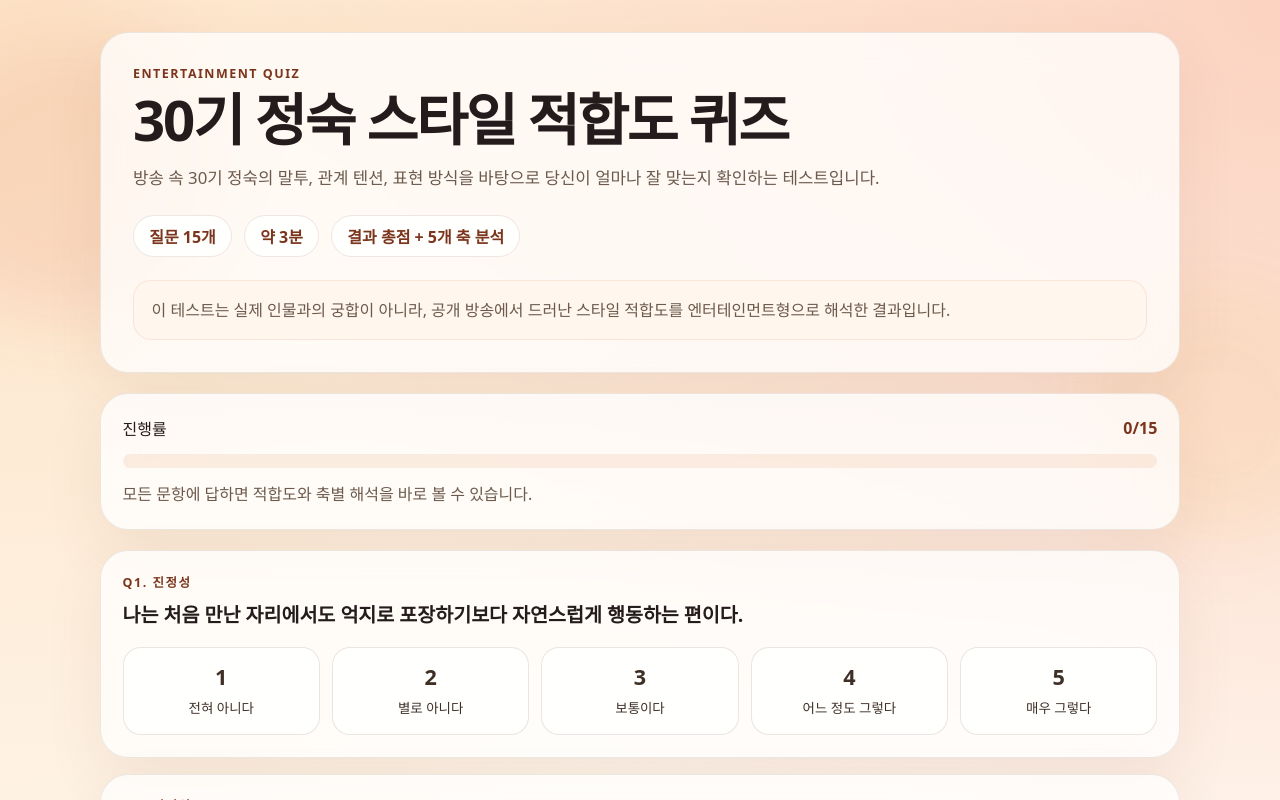
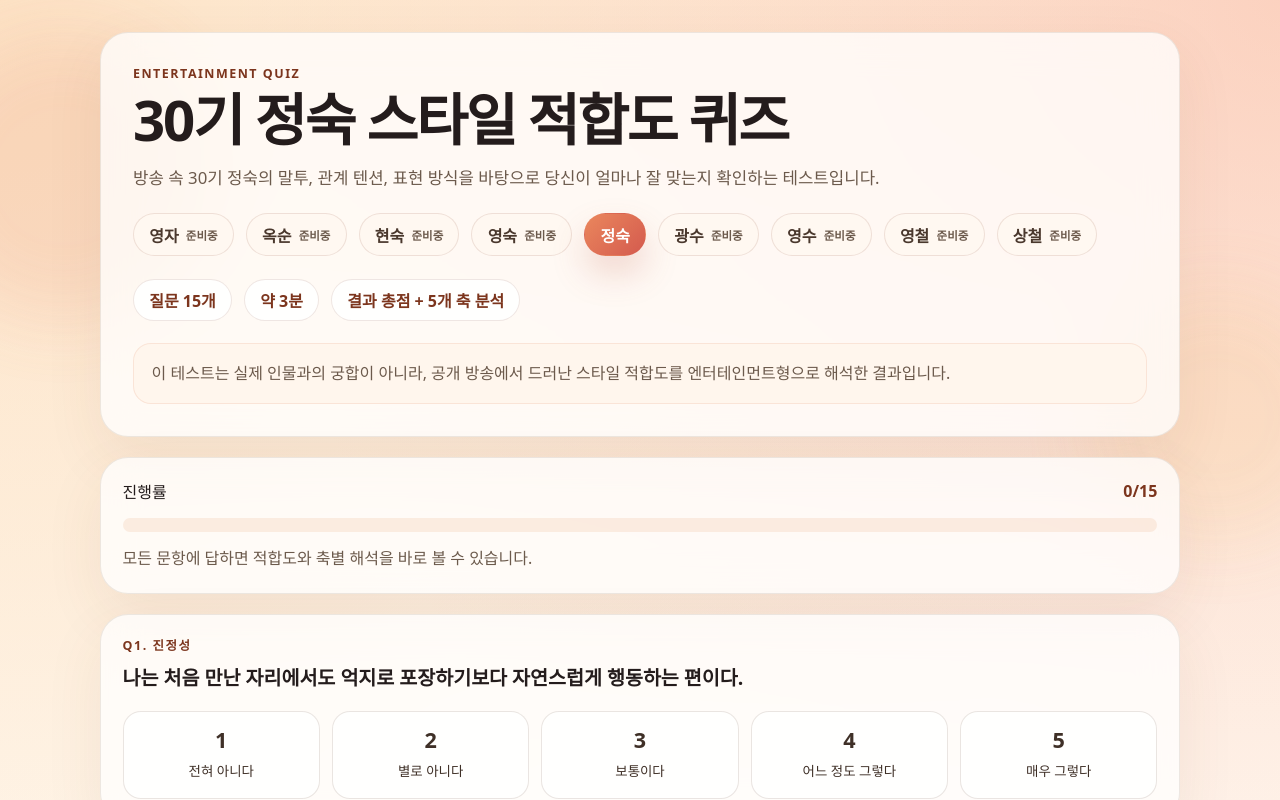
Before and after one commit to wilgon456/love-match-jungsook-quiz, a React (Vite) app: page / in a window 1280 px wide. Shown: the top 800 px of the page. Built offline with nearby package versions, Linux system fonts and the light colour scheme.

Commit message:
Add selectable character list

```diff
--- a/src/App.jsx
+++ b/src/App.jsx
@@ -3,6 +3,17 @@ import { dimensions, questions, scaleLabels } from "./quizData";
 import { calculateResult, getDimensionSummary } from "./scoring";
 
 const scoreOptions = [1, 2, 3, 4, 5];
+const people = [
+  { id: "youngja", label: "영자", available: false },
+  { id: "oksun", label: "옥순", available: false },
+  { id: "hyunsook", label: "현숙", available: false },
+  { id: "youngsook", label: "영숙", available: false },
+  { id: "jungsook", label: "정숙", available: true },
+  { id: "kwangsoo", label: "광수", available: false },
+  { id: "youngsoo", label: "영수", available: false },
+  { id: "youngchul", label: "영철", available: false },
+  { id: "sangchul", label: "상철", available: false }
+];
 
 const dimensionAccent = {
   authenticity: "var(--accent-1)",
@@ -13,18 +24,22 @@ const dimensionAccent = {
 };
 
 export default function App() {
+  const [selectedPersonId, setSelectedPersonId] = useState("jungsook");
   const [answers, setAnswers] = useState({});
   const [showResult, setShowResult] = useState(false);
+  const selectedPerson =
+    people.find((person) => person.id === selectedPersonId) ?? people[4];
+  const isQuizAvailable = selectedPerson.available;
 
   const answeredCount = Object.keys(answers).length;
   const progress = Math.round((answeredCount / questions.length) * 100);
   const result = useMemo(() => {
-    if (!showResult || answeredCount !== questions.length) {
+    if (!isQuizAvailable || !showResult || answeredCount !== questions.length) {
       return null;
     }
 
     return calculateResult(answers);
-  }, [answers, answeredCount, showResult]);
+  }, [answers, answeredCount, isQuizAvailable, showResult]);
 
   function handleSelect(questionId, value) {
     setAnswers((current) => ({
@@ -48,6 +63,13 @@ export default function App() {
     window.scrollTo({ top: 0, behavior: "smooth" });
   }
 
+  function handlePersonChange(personId) {
+    setSelectedPersonId(personId);
+    setAnswers({});
+    setShowResult(false);
+    window.scrollTo({ top: 0, behavior: "smooth" });
+  }
+
   return (
     <div className="page-shell">
       <div className="ambient ambient-left" />
@@ -56,11 +78,31 @@ export default function App() {
       <main className="app-frame">
         <section className="hero-card">
           <p className="eyebrow">ENTERTAINMENT QUIZ</p>
-          <h1>30기 정숙 스타일 적합도 퀴즈</h1>
+          <h1>30기 {selectedPerson.label} 스타일 적합도 퀴즈</h1>
           <p className="hero-copy">
-            방송 속 30기 정숙의 말투, 관계 텐션, 표현 방식을 바탕으로
-            당신이 얼마나 잘 맞는지 확인하는 테스트입니다.
+            {isQuizAvailable
+              ? `방송 속 30기 ${selectedPerson.label}의 말투, 관계 텐션, 표현 방식을 바탕으로 당신이 얼마나 잘 맞는지 확인하는 테스트입니다.`
+              : `30기 ${selectedPerson.label} 스타일 퀴즈도 선택할 수 있게 준비 중입니다. 지금은 정숙 퀴즈를 먼저 체험할 수 있습니다.`}
           </p>
+
+          <div className="people-selector" aria-label="인물 선택">
+            {people.map((person) => {
+              const selected = person.id === selectedPersonId;
+
+              return (
+                <button
+                  key={person.id}
+                  type="button"
+                  className={`person-chip ${selected ? "selected" : ""} ${person.available ? "available" : "pending"}`}
+                  onClick={() => handlePersonChange(person.id)}
+                  aria-pressed={selected}
+                >
+                  <span>{person.label}</span>
+                  {!person.available && <small>준비중</small>}
+                </button>
+              );
+            })}
+          </div>
 
           <div className="hero-badges">
             <span>질문 15개</span>
@@ -74,7 +116,9 @@ export default function App() {
           </div>
         </section>
 
-        {showResult && result ? (
+        {!isQuizAvailable ? (
+          <ComingSoonView onSelectJungsook={() => handlePersonChange("jungsook")} />
+        ) : showResult && result ? (
           <ResultView result={result} onReset={handleReset} />
         ) : (
           <>
@@ -147,6 +191,34 @@ export default function App() {
         )}
       </main>
     </div>
+  );
+}
+
+function ComingSoonView({ onSelectJungsook }) {
+  return (
+    <section className="result-stack">
+      <article className="result-card">
+        <div className="section-head">
+          <h3>이 인물 퀴즈는 준비 중입니다</h3>
+          <p>선택 UI는 먼저 열어두었고, 실제 문항과 점수 로직은 순차적으로 추가할 예정입니다.</p>
+        </div>
+
+        <div className="guidance-grid">
+          <div className="guidance-box">
+            <p className="mini-label">지금 체험 가능</p>
+            <span>30기 정숙 스타일 적합도 퀴즈</span>
+          </div>
+          <div className="guidance-box">
+            <p className="mini-label">추가 예정</p>
+            <span>영자, 옥순, 현숙, 영숙, 광수, 영수, 영철, 상철</span>
+          </div>
+        </div>
+
+        <button type="button" className="primary-button" onClick={onSelectJungsook}>
+          정숙 퀴즈 체험하기
+        </button>
+      </article>
+    </section>
   );
 }
 
--- a/src/styles.css
+++ b/src/styles.css
@@ -126,6 +126,56 @@ button {
   flex-wrap: wrap;
   gap: 0.75rem;
   margin-top: 1.4rem;
+}
+
+.people-selector {
+  display: flex;
+  flex-wrap: wrap;
+  gap: 0.75rem;
+  margin-top: 1.25rem;
+}
+
+.person-chip {
+  display: inline-flex;
+  align-items: center;
+  gap: 0.45rem;
+  min-height: 2.7rem;
+  padding: 0.55rem 0.95rem;
+  border-radius: 999px;
+  border: 1px solid rgba(124, 53, 29, 0.12);
+  background: rgba(255, 255, 255, 0.82);
+  color: #4a382d;
+  font-weight: 700;
+  transition:
+    transform 180ms ease,
+    box-shadow 180ms ease,
+    border-color 180ms ease,
+    background 180ms ease;
+}
+
+.person-chip small {
+  font-size: 0.72rem;
+  color: var(--text-soft);
+}
+
+.person-chip:hover {
+  transform: translateY(-2px);
+  box-shadow: 0 14px 26px rgba(132, 76, 45, 0.08);
+}
+
+.person-chip.selected {
+  color: white;
+  border-color: transparent;
+  background: linear-gradient(135deg, #ea875d 0%, #d45a4e 100%);
+  box-shadow: 0 18px 34px rgba(192, 91, 74, 0.22);
+}
+
+.person-chip.selected small {
+  color: rgba(255, 255, 255, 0.84);
+}
+
+.person-chip.pending {
+  background: rgba(255, 248, 241, 0.92);
 }
 
 .hero-badges span,
@@ -432,6 +482,15 @@ button {
     grid-template-columns: 1fr;
   }
 
+  .people-selector {
+    gap: 0.6rem;
+  }
+
+  .person-chip {
+    width: calc(50% - 0.3rem);
+    justify-content: center;
+  }
+
   .score-row,
   .progress-topline,
   .section-head,
```
